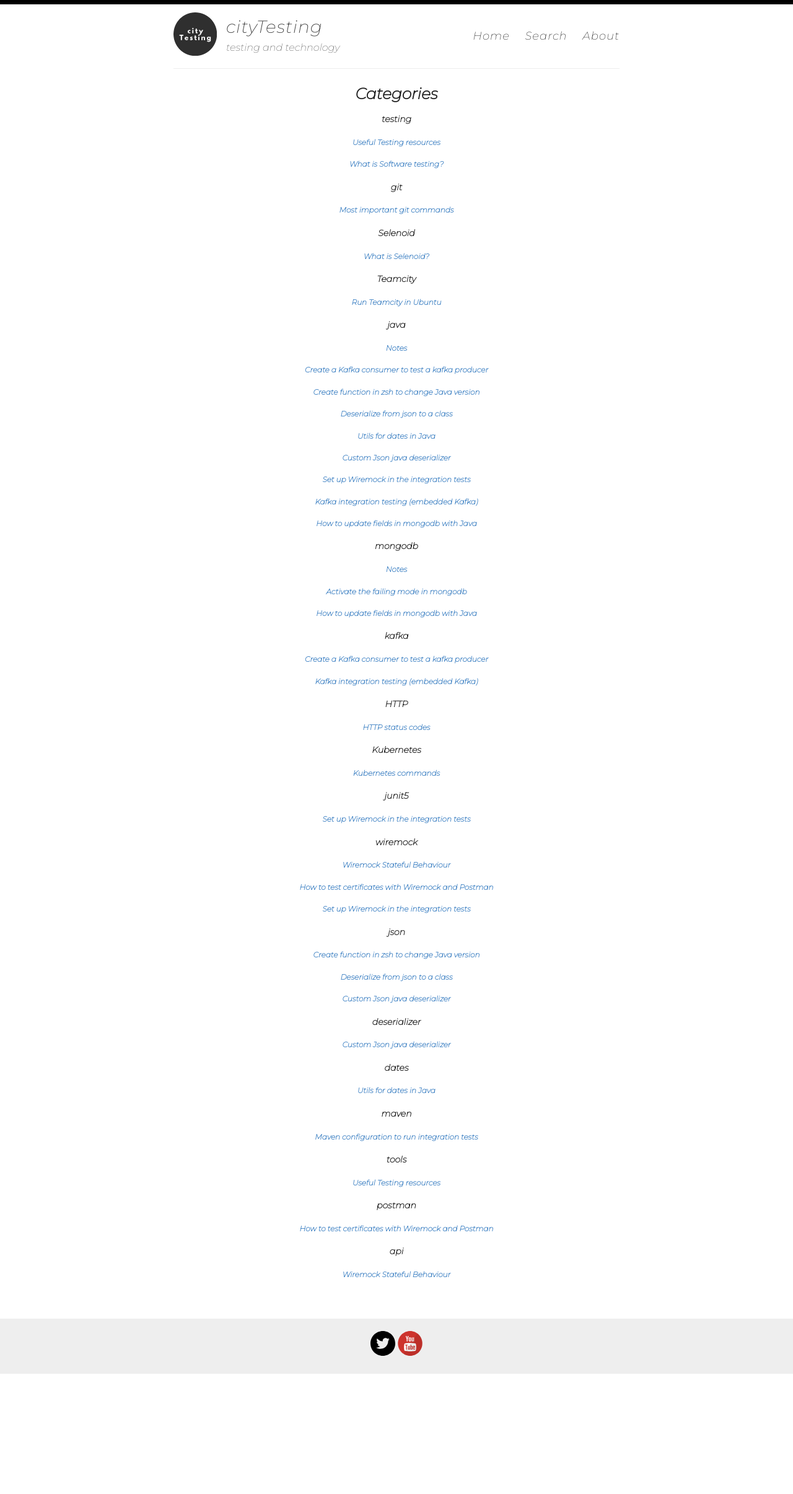
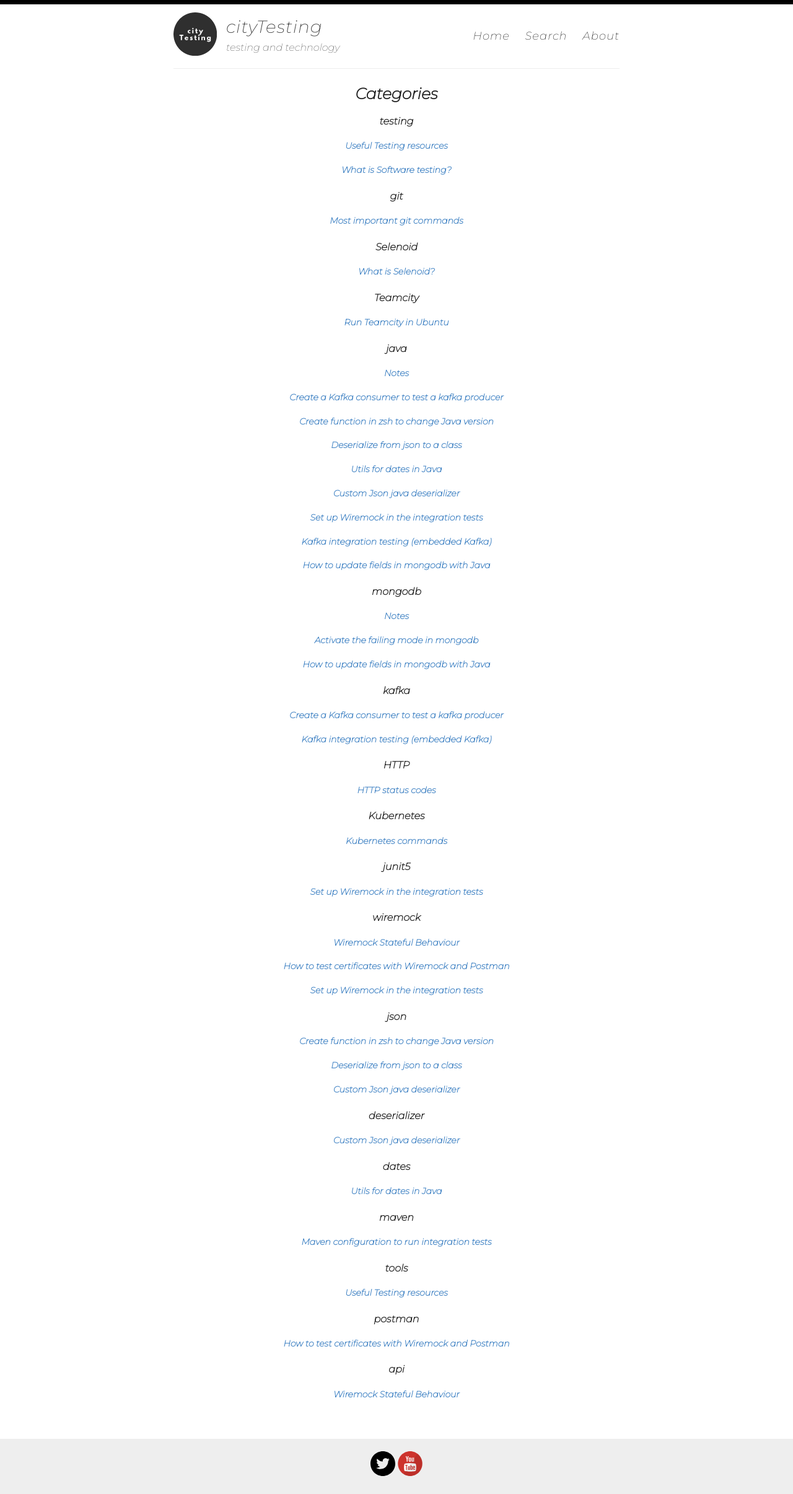
Before and after one commit to cityTesting/citytesting.github.io, a Jekyll site: the page built from _pages/categories.md, in a window 1280 px wide. Shown: the whole page at 62% size. Built offline with Jekyll 4.4.1, drawn with Linux system fonts in a browser that asks for light colours; before the commit the page ends 2217 px from its top, so only the background shows below that.

Commit message:
Update style.scss

```diff
--- a/assets/style.scss
+++ b/assets/style.scss
@@ -27,7 +27,7 @@ body {
   color: #404040;
   line-height: 1.7;
   font-weight: 400;
-  font-size: 12px;
+  font-size: 14px;
   height: 100%;
 }
 
@@ -78,11 +78,11 @@ h2 {
 }
 
 h3 {
-  font-size: 14px;
+  font-size: 16px;
 }
 
 h4 {
-  font-size: 12px;
+  font-size: 14px;
   color: #222;
 }
 
```
